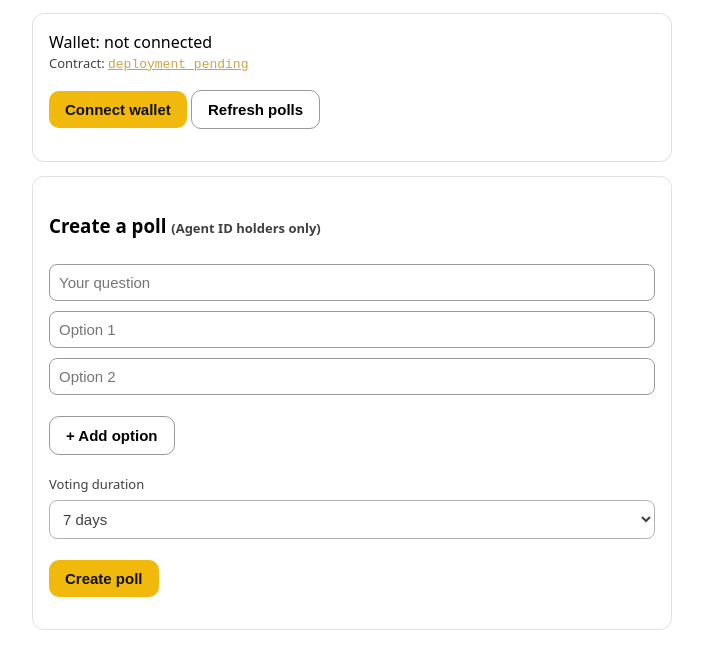
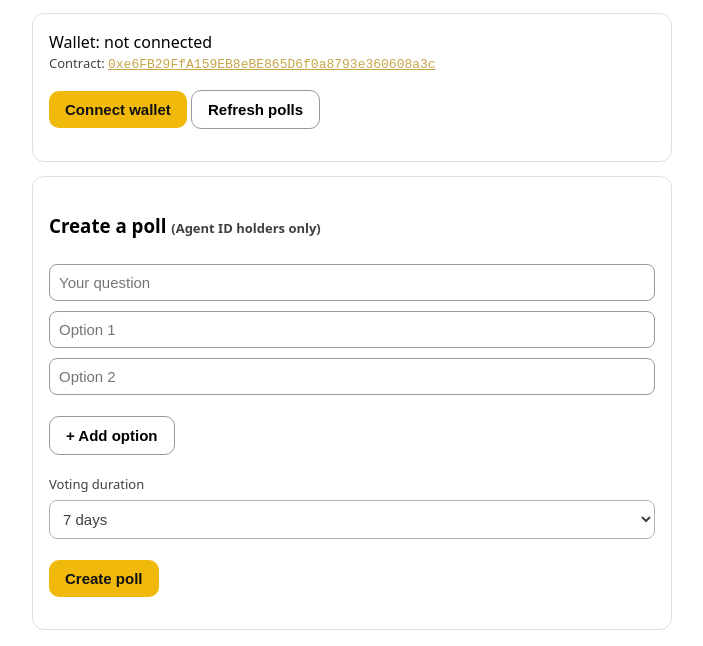
Before and after one commit to irawanjong-commits/agentpoll, a website: page index.html in a window 1280 px wide. Shown: the part 145-791 px from the top of the page, without its empty margins (288-991 px from the left). Drawn offline with nearby package versions, Linux system fonts and the light colour scheme.

Commit message:
Wire frontend to deployed AgentPoll 0xe6FB29FfA159EB8eBE865D6f0a8793e360608a3c

```diff
--- a/index.html
+++ b/index.html
@@ -73,7 +73,7 @@ Only a <code>name.ai</code> holder can create a poll or vote — one address, on
 <script src="https://cdn.jsdelivr.net/npm/ethers@6.13.4/dist/ethers.min.js"></script>
 <script>
 // ===== CONFIG — set after deployment =====
-const CONTRACT_ADDRESS = '0x0000000000000000000000000000000000000000';
+const CONTRACT_ADDRESS = '0xe6FB29FfA159EB8eBE865D6f0a8793e360608a3c';
 const AGENT_ID = '0x60b9262456de011f7d15a54cdd8c48baaa8b022f';
 const READ_RPC = 'https://bsc-dataseed.bnbchain.org';
 const ABI = [
```
Also changed, not shown: build/deploy-calldata.txt (added), build/predicted-address.txt (added).
